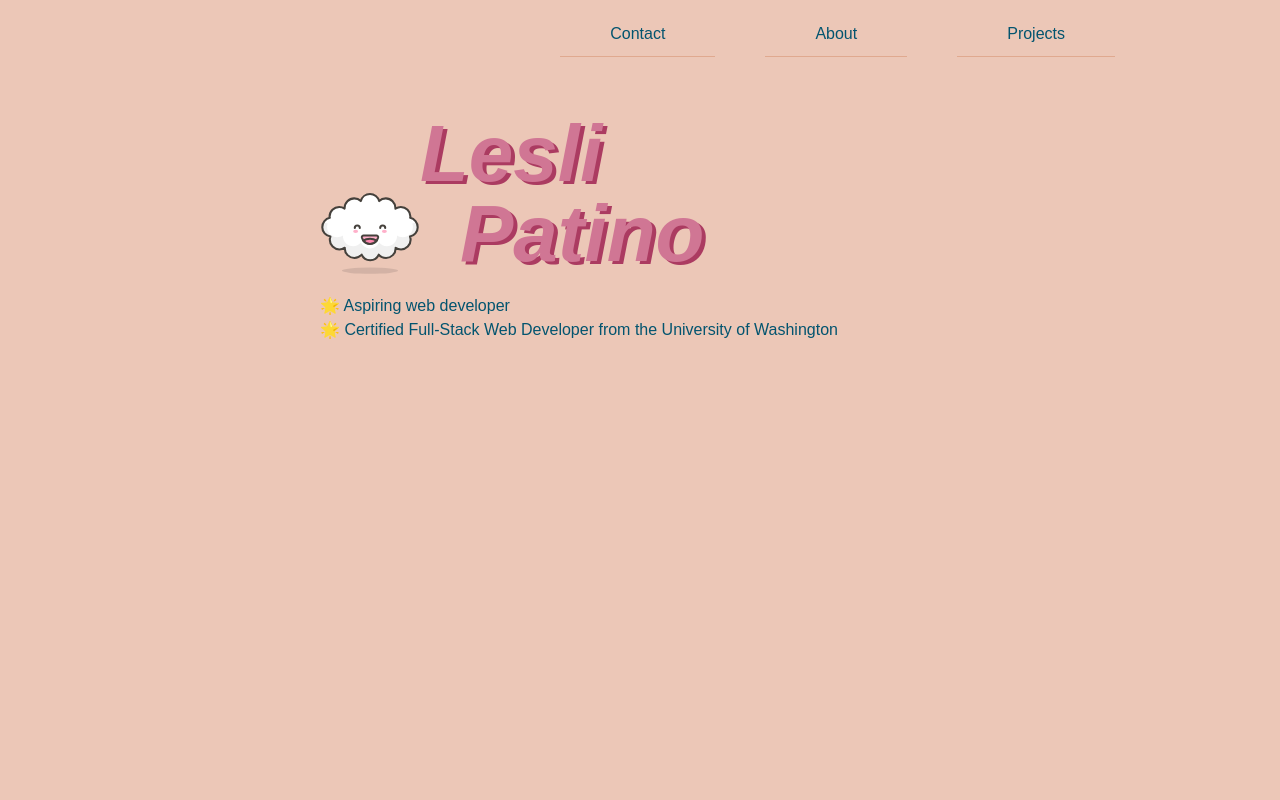
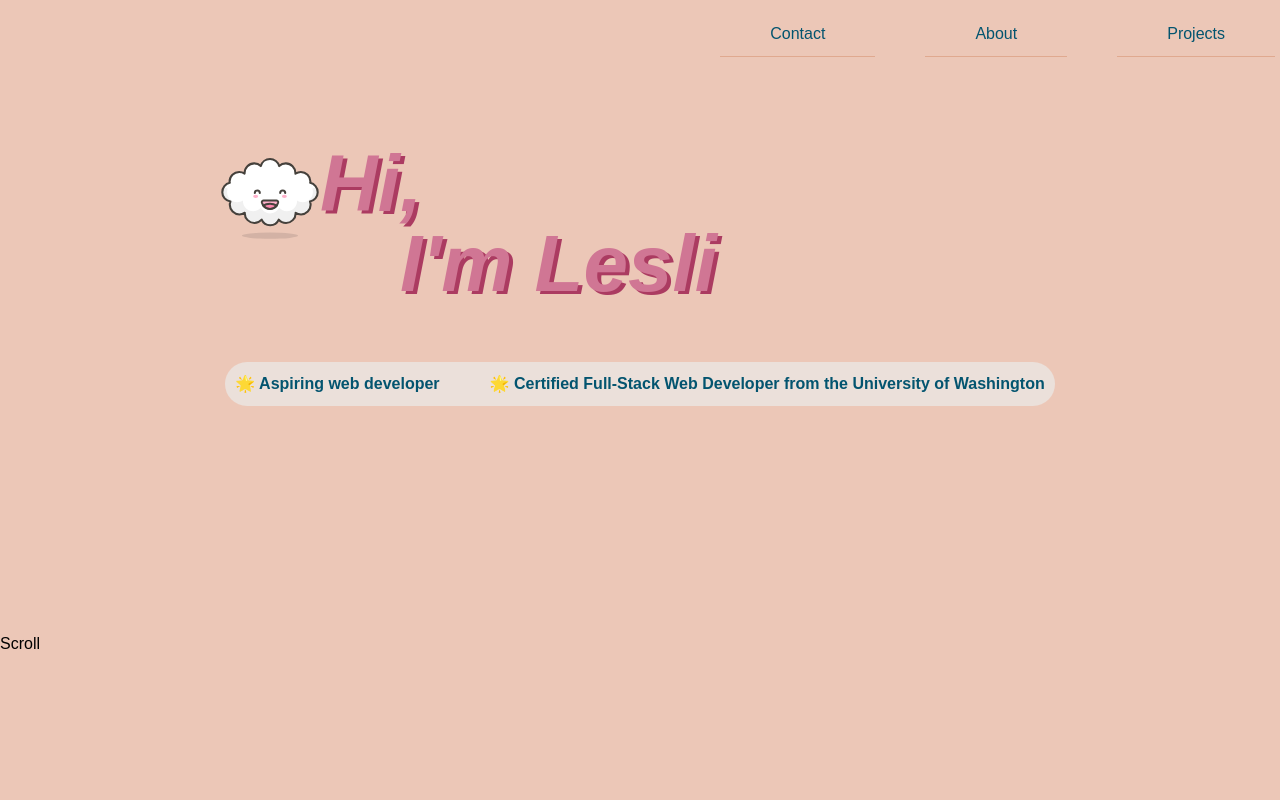
Before and after one commit to lpatino1/jazzy-portfolio, a website: page src/index.html in a window 1280 px wide. Shown: the top 800 px of the page. Drawn offline with nearby package versions, Linux system fonts and the light colour scheme; files that its build step writes are made by us from their sources.

Commit message:
added css grid, adjusted page structure, changed from refreshing the html for the single page to a single page smooth scrolling webpage

```diff
--- a/public/style.css
+++ b/public/style.css
@@ -10,32 +10,31 @@
   font-family: Arial, Helvetica, sans-serif;
 }
 
-body {
+#mainContainer {
+  width: 100vw;
   height: 100vh;
-  width: 100vw;
-  overflow: hidden;
-  background-color: var(--main-color);
-  /* background-image: url("./images/pexels-lumn-399161.jpg");
-
-  background-repeat: no-repeat;
-  background-size: cover;
-
-  background-position: top; */
-}
-
-#mainContainer {
-  display: flex;
+  /* display: flex;
   flex-flow: column nowrap;
   align-items: center;
   justify-content: flex-start;
-  gap: 30px;
+  gap: 30px; */
+  scroll-behavior: smooth;
+}
+
+.section {
+  width: 100vw;
+  height: 100vh;
+  display: flex;
+  align-items: center;
+  justify-content: center;
+  gap: 50px;
 }
 
 /* NAVIGATION BAR */
 nav {
   padding: 5px 5px;
   height: 8vh;
-  width: 75vw;
+  width: 100vw;
   order: 2;
   /* border-bottom: solid #e0a98f 2px; */
 }
@@ -80,19 +79,41 @@ nav {
 
 /* MAIN CONTENT */
 main {
-  height: 70vh;
-  width: 50vw;
-  /* background-color: var(--main-color); */
   order: 1;
 }
 
-/* flexbox container for header */
+/* css grid for section 1: About Me */
 .mainHeader {
-  display: flex;
-  flex-flow: row-reverse nowrap;
-  align-items: end;
-  justify-content: flex-end;
+  display: grid;
+  grid-template-columns: 25% 25% 25% 25%;
+  grid-template-rows: 35% 10% 1fr;
+  grid-template-areas:
+    "sideImg header header header"
+    "main main main main"
+    "footer footer footer footer";
   gap: 0px;
+  background-color: var(--main-color);
+}
+
+.item-a {
+  grid-area: header;
+  justify-self: stretch;
+}
+
+.item-b {
+  grid-area: sideImg;
+  justify-self: end;
+  /* align-self: center; */
+}
+
+.item-c {
+  grid-area: main;
+  align-self: start;
+  place-self: center;
+}
+
+.item-d {
+  grid-area: footer;
 }
 
 #happyCloudSvg {
@@ -102,7 +123,7 @@ main {
   height: 110px;
 }
 /* styling for first and last name header */
-#firstName {
+#firstHello {
   color: #d07694;
   text-align: left;
   font-weight: bold;
@@ -112,20 +133,30 @@ main {
   margin-bottom: -40px;
 }
 
-#lastName {
+.main-header-text {
   text-align: left;
-  margin-left: 40px;
+  margin-left: 80px;
   color: #d07694;
   font-weight: bold;
   font-size: 500%;
   font-style: italic;
   text-shadow: 4px 3px var(--accent-color);
+  margin-bottom: -40px;
 }
 
 #aboutContent {
-  /* background-color: var(--accent-color); */
+  background-color: var(--light-text);
   text-align: left;
   color: var(--dark-text);
+  font-weight: bold;
+  border-radius: 85px;
+  padding: 10px 10px;
+  height: fit-content;
+  width: fit-content;
+}
+
+#projects {
+  background-color: var(--dark-text);
 }
 
 .cloudBg {
--- a/src/index.html
+++ b/src/index.html
@@ -36,27 +36,61 @@
 
       <!-- Main content -->
       <main>
-        <div class="mainHeader">
-          <div>
-            <h1 id="firstName">Lesli</h1>
-            <h2 id="lastName">Patino</h2>
+        <div class="mainHeader section">
+          <div class="item-a">
+            <h1 id="firstHello">Hi,</h1>
+            <h2 class="main-header-text">I'm Lesli</h2>
           </div>
-
-          <!-- <div class="cloudBg"></div> -->
-          <div>
+          <div class="item-b">
             <svg id="happyCloudSvg"></svg>
           </div>
+          <!-- CHANGE TO UL>LI FORMAT INSTEAD OF P TAGS -->
+          <div id="aboutContent" class="section item-c">
+            <p>&#127775; Aspiring web developer</p>
+            <p>
+              &#127775; Certified Full-Stack Web Developer from the University
+              of Washington
+            </p>
+          </div>
+          <div class="item-d">
+            <p>Scroll</p>
+          </div>
         </div>
-
-        <div id="aboutContent">
-          <p>&#127775; Aspiring web developer</p>
+        <div id="projects" class="section">
+          <p>Projects</p>
           <p>
-            &#127775; Certified Full-Stack Web Developer from the University of
-            Washington
+            Lorem ipsum dolor, sit amet consectetur adipisicing elit. Aut
+            eligendi soluta iste dolor at recusandae, totam, optio dolorem
+            rerum, libero neque repellat accusantium odit repellendus tempora
+            explicabo eos quibusdam nobis? Lorem ipsum dolor sit amet
+            consectetur adipisicing elit. Placeat unde nostrum obcaecati
+            mollitia sed laborum similique consequatur, distinctio corporis
+            tempora hic aspernatur error, rem cumque quae? Ullam ab soluta
+            dignissimos. Lorem, ipsum dolor sit amet consectetur adipisicing
+            elit. Quaerat asperiores consequuntur, eaque nemo ducimus
+            laboriosam, iste, cupiditate facere perferendis cum numquam
+            dignissimos odio minima quasi illum placeat voluptas dicta fuga!
+            Lorem ipsum dolor, sit amet consectetur adipisicing elit. Aut
+            eligendi soluta iste dolor at recusandae, totam, optio dolorem
+            rerum, libero neque repellat accusantium odit repellendus tempora
+            explicabo eos quibusdam nobis? Lorem ipsum dolor sit amet
+            consectetur adipisicing elit. Placeat unde nostrum obcaecati
+            mollitia sed laborum similique consequatur, distinctio corporis
+            tempora hic aspernatur error, rem cumque quae? Ullam ab soluta
+            dignissimos. Lorem, ipsum dolor sit amet consectetur adipisicing
+            elit. Quaerat asperiores consequuntur, eaque nemo ducimus
+            laboriosam, iste, cupiditate facere perferendis cum numquam
+            dignissimos odio minima quasi illum placeat voluptas dicta fuga!
           </p>
         </div>
       </main>
     </div>
+    <!-- footer -->
+    <!-- <footer>
+      <div>
+        <p>made with <3</p>
+      </div>
+    </footer> -->
 
     <script src="http://ajax.googleapis.com/ajax/libs/jquery/2.0.3/jquery.min.js"></script>
     <script src="index.js"></script>
```
Also changed, not shown: public/pages/contact.html (+42 -23 lines).
